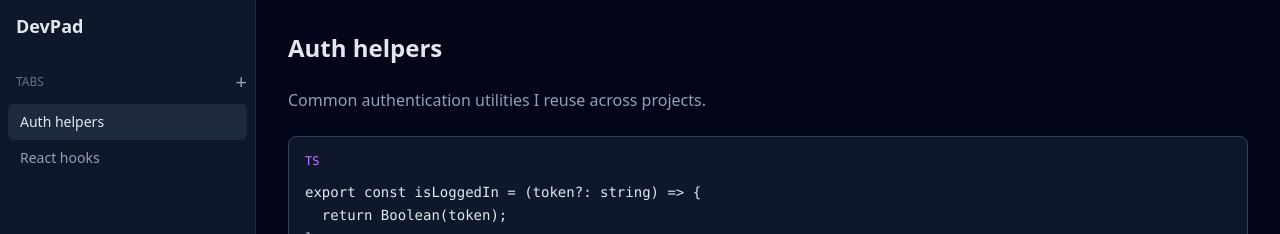
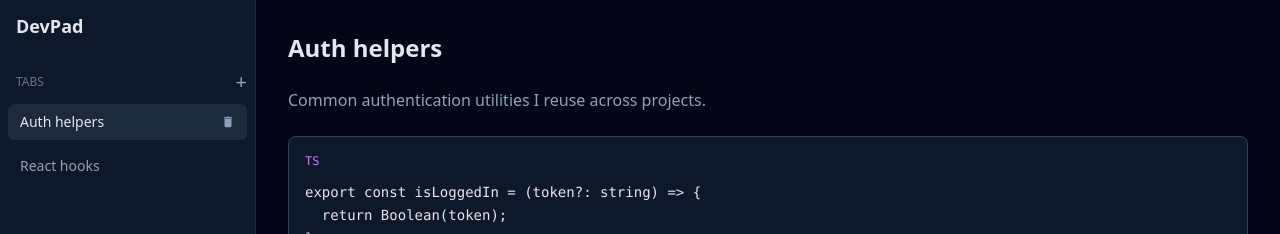
Before and after one commit to rmegi/dev-pad, a React (Vite) app in the folder dev-pad-gui/: page / in a window 1280 px wide. Shown: the top 234 px of the page. Built offline with nearby package versions, Linux system fonts and the light colour scheme.

Commit message:
feat: implement delete tab functionality and update PageItem component

```diff
--- a/dev-pad-gui/src/atoms/tabsAtom.ts
+++ b/dev-pad-gui/src/atoms/tabsAtom.ts
@@ -18,42 +18,6 @@ export const activeTabAtom = atom((get) => {
 export const activeBlocksAtom = atom((get) => {
   return get(activeTabAtom)?.blocks ?? [];
 });
-
-/* write atom */
-
-export const updateActiveBlocksAtom = atom(
-  null,
-  (get, set, blocks: Block[]) => {
-    const activeId = get(activeTabIdAtom);
-
-    set(
-      tabsAtom,
-      get(tabsAtom).map((t) =>
-        t.id === activeId ? { ...t, blocks, lastUpdate: Date.now() } : t,
-      ),
-    );
-  },
-);
-
-export const addBlockToActiveTabAtom = atom(
-  null,
-  (get, set, newBlock: Block) => {
-    const activeId = get(activeTabIdAtom);
-
-    set(
-      tabsAtom,
-      get(tabsAtom).map((tab) =>
-        tab.id === activeId
-          ? {
-              ...tab,
-              blocks: [...tab.blocks, newBlock],
-              lastUpdate: Date.now(),
-            }
-          : tab,
-      ),
-    );
-  },
-);
 
 export const addTabAtom = atom(null, (get, set) => {
   const newTab: Tab = {
@@ -77,3 +41,22 @@ export const setActiveTabTitleAtom = atom(null, (get, set, title: string) => {
     ),
   );
 });
+
+export const deleteActiveTabAtom = atom(null, (get, set) => {
+  const tabs = get(tabsAtom);
+  const activeId = get(activeTabIdAtom);
+
+  if (tabs.length === 0) return;
+
+  const index = tabs.findIndex((t) => t.id === activeId);
+  const newTabs = tabs.filter((t) => t.id !== activeId);
+
+  set(tabsAtom, newTabs);
+
+  if (newTabs.length === 0) {
+    set(activeTabIdAtom, "");
+  } else {
+    const nextTab = newTabs[index - 1] ?? newTabs[0];
+    set(activeTabIdAtom, nextTab.id);
+  }
+});
--- a/dev-pad-gui/src/components/pageItem/pageItem.tsx
+++ b/dev-pad-gui/src/components/pageItem/pageItem.tsx
@@ -1,4 +1,7 @@
 import React from "react";
+import { MdDelete } from "react-icons/md";
+import { useAtom } from "jotai";
+import { deleteActiveTabAtom } from "../../atoms/tabsAtom";
 
 interface PageItemProps {
   title: string;
@@ -6,11 +9,12 @@ interface PageItemProps {
   onClick?: () => void;
 }
 
+const PageItem: React.FC<PageItemProps> = ({ title, active, onClick }) => {
+  const [, deleteTab] = useAtom(deleteActiveTabAtom);
 
-const PageItem: React.FC<PageItemProps> = ({ title, active, onClick }) => {
   return (
     <div
-      className={`px-3 py-2 rounded-md text-sm cursor-pointer transition
+      className={`px-3 py-2 rounded-md text-sm   transition flex justify-between items-center mb-2
         ${
           active
             ? "bg-slate-800 text-slate-200"
@@ -19,6 +23,17 @@ const PageItem: React.FC<PageItemProps> = ({ title, active, onClick }) => {
       onClick={onClick}
     >
       {title}
+      {active && (
+        <button
+          onClick={(e) => {
+            e.stopPropagation();
+            deleteTab();
+          }}
+          className="text-slate-400 hover:text-red-500 hover:text-lg transition-colors"
+        >
+          <MdDelete />
+        </button>
+      )}
     </div>
   );
 };
```
